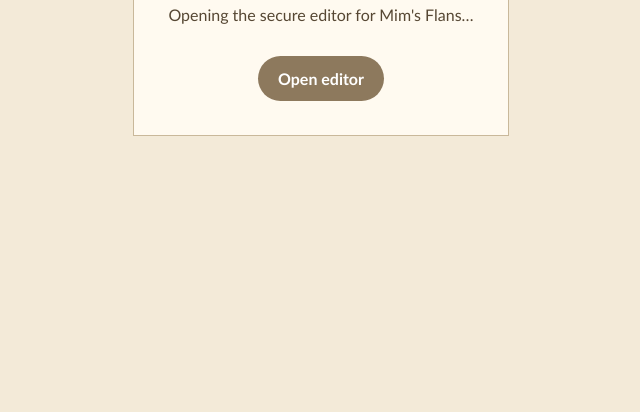
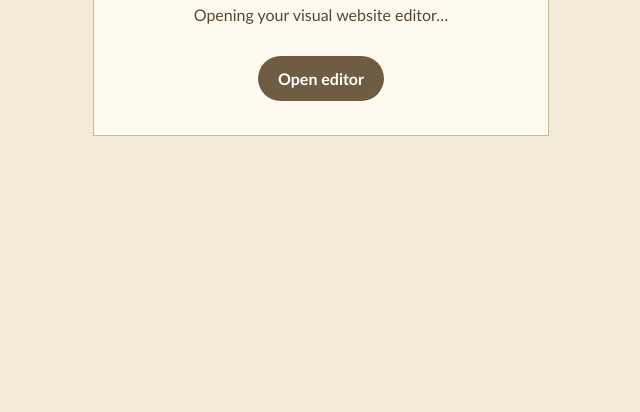
Before and after one commit to ChipButt/MimsFlans, a plain HTML site: page edit/index.html in a window 1280 px wide. Shown: the part 388-800 px from the top of the page, without its empty margins (319-959 px from the left). Drawn offline with Linux system fonts and the light colour scheme.

Commit message:
Replace Pages CMS with HospoLP visual editor

```diff
--- a/edit/index.html
+++ b/edit/index.html
@@ -1 +1 @@
-<!doctype html><html lang="en"><head><meta charset="utf-8"><meta name="viewport" content="width=device-width,initial-scale=1"><meta name="robots" content="noindex,nofollow"><title>Website Editor | Mim's Flans</title><style>body{margin:0;min-height:100vh;display:grid;place-items:center;background:#f3ead8;color:#564733;font-family:Calibri,"Segoe UI",Arial,sans-serif}.card{max-width:540px;margin:24px;padding:34px;background:#fffaf0;border:1px solid #c9b89a;text-align:center}.button{display:inline-block;margin-top:16px;background:#8d795d;color:#fff;text-decoration:none;padding:13px 20px;border-radius:999px;font-weight:700}</style><meta http-equiv="refresh" content="1;url=https://app.pagescms.org/"></head><body><main class="card"><h1>Website Editor</h1><p>Opening the secure editor for Mim's Flans…</p><a class="button" href="https://app.pagescms.org/">Open editor</a></main></body></html>
+<!doctype html><html lang="en"><head><meta charset="utf-8"><meta name="viewport" content="width=device-width,initial-scale=1"><meta name="robots" content="noindex,nofollow"><title>Website Editor | Mim's Flans</title><style>body{margin:0;min-height:100vh;display:grid;place-items:center;background:#f3ead8;color:#564733;font-family:Calibri,"Segoe UI",Arial,sans-serif}.card{max-width:540px;margin:24px;padding:34px;background:#fffaf0;border:1px solid #c9b89a;text-align:center}.button{display:inline-block;margin-top:16px;background:#6f5c43;color:#fff;text-decoration:none;padding:13px 20px;border-radius:999px;font-weight:700}</style><meta http-equiv="refresh" content="1;url=https://script.google.com/macros/s/AKfycbzz7FWTrjHkH8LUCrEElzr1MFCN9lN408-C_wC2o2FAU5j8HYXd43uUBgUHRDsiB78/exec?mode=editor%26site=mims-flans"></head><body><main class="card"><h1>Mim's Flans Website Editor</h1><p>Opening your visual website editor…</p><a class="button" href="https://script.google.com/macros/s/AKfycbzz7FWTrjHkH8LUCrEElzr1MFCN9lN408-C_wC2o2FAU5j8HYXd43uUBgUHRDsiB78/exec?mode=editor%26site=mims-flans">Open editor</a></main></body></html>
```
